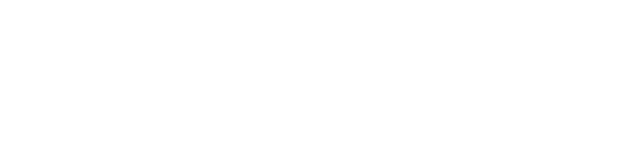
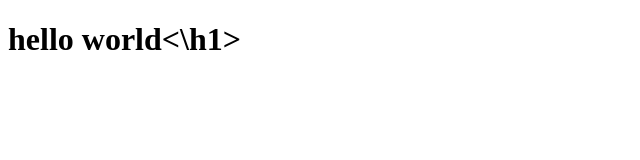
Before and after one commit to indigorose/100Devs, a plain HTML site: page class_35/index.html in a window 1280 px wide. Shown: the whole page, without its empty margins (0-640 px from the left). Drawn offline with Linux system fonts and the light colour scheme.

Commit message:
Update index.html

```diff
--- a/class_35/index.html
+++ b/class_35/index.html
@@ -7,6 +7,7 @@
 		<title>Document</title>
 	</head>
 	<body>
+        <h1>hello world<\h1>
 		<script src="./app.js"></script>
 	</body>
 </html>
```
